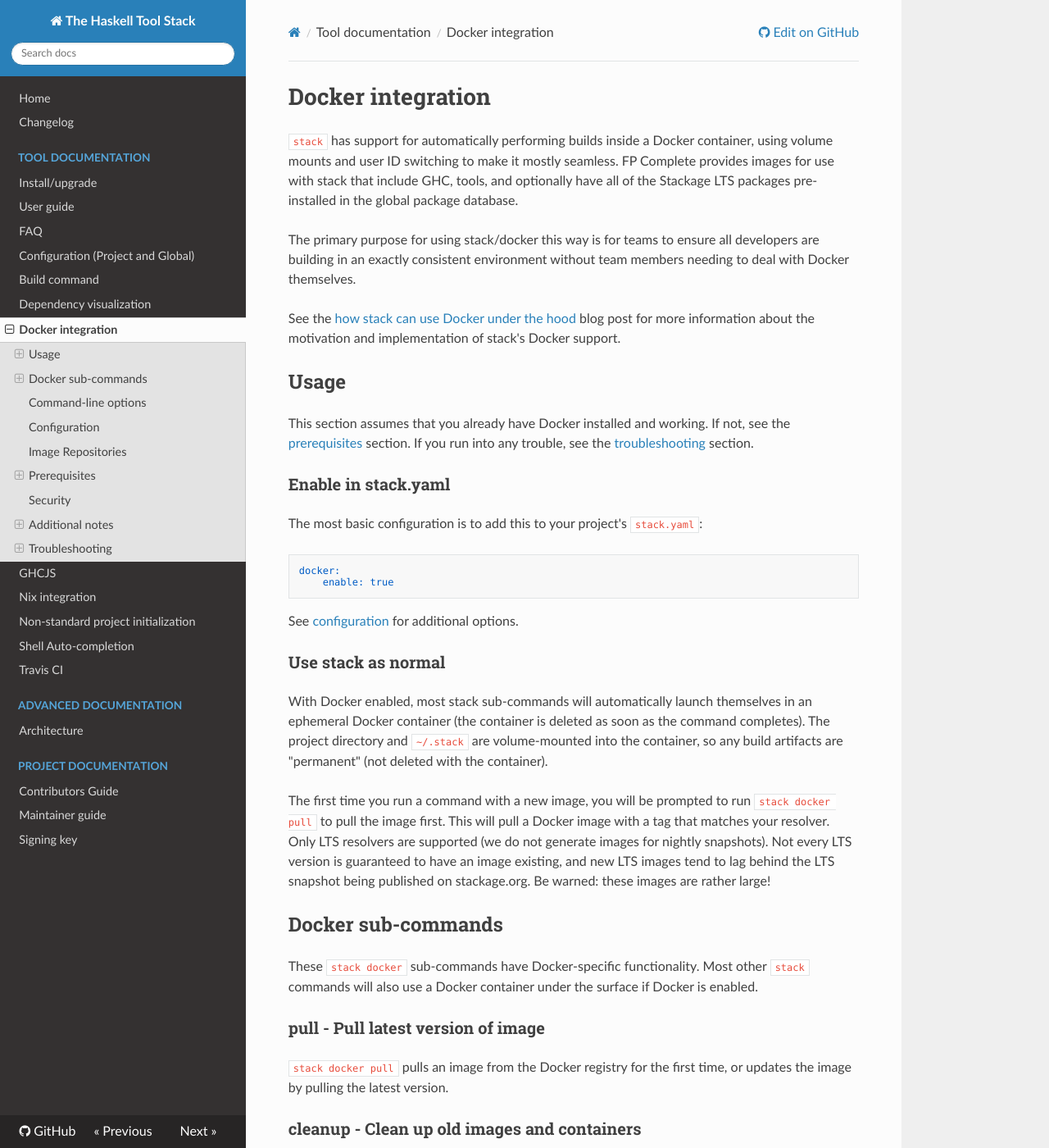
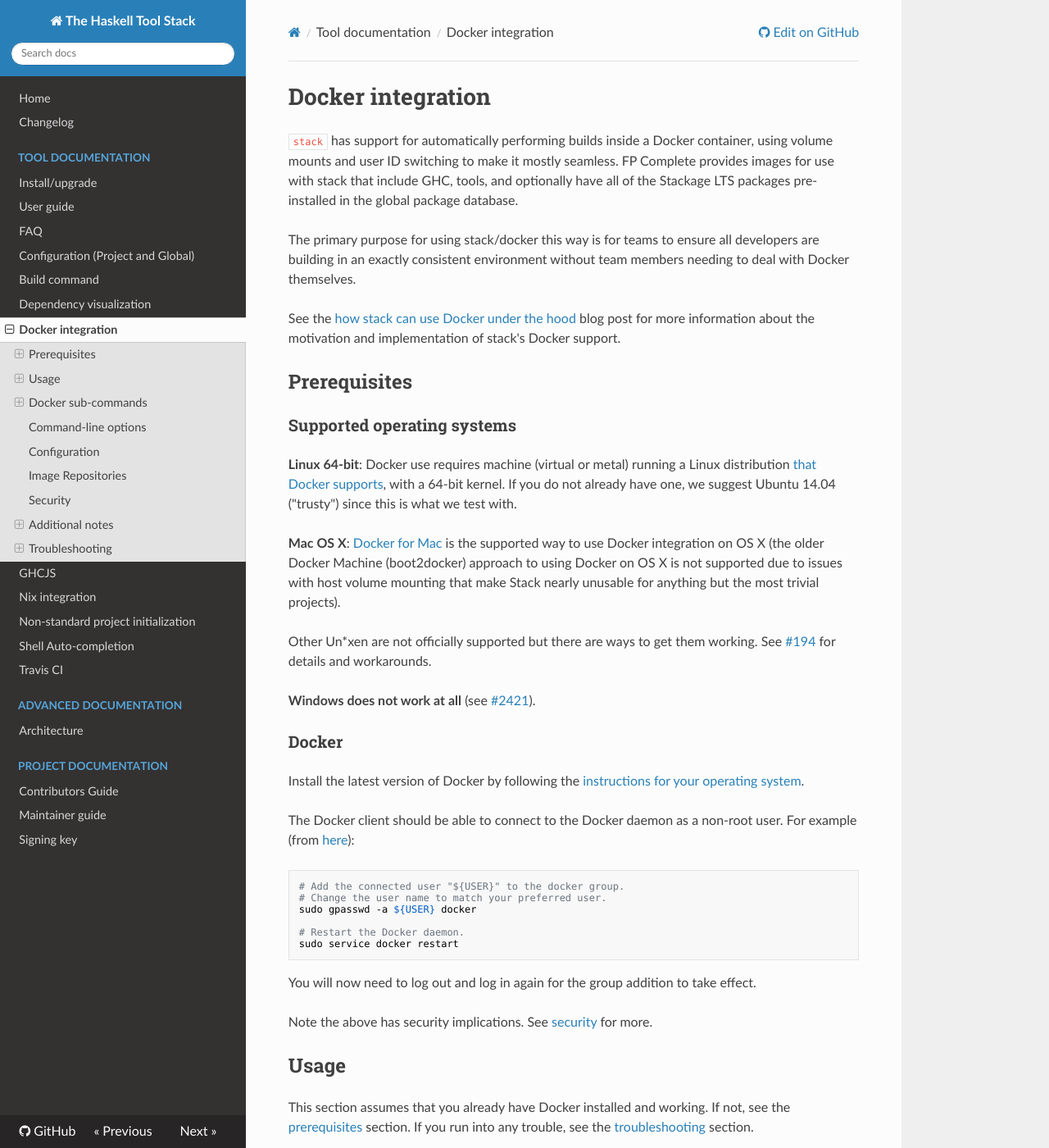
Before and after one commit to commercialhaskell/stack, an MkDocs documentation site: the page built from doc/docker_integration.md, in a window 1280 px wide and 1400 px high. Shown: the whole window at 82% size. Built offline with MkDocs 1.6.1, drawn with Linux system fonts in a browser that asks for light colours; nearby versions of some CDN libraries; old or Windows-style settings are respelled for this version of MkDocs; some of the changed text lies outside the part shown.

Commit message:
doc: update Docker docs for OS X
Also move prerequisites to top and clarify.

```diff
--- a/doc/docker_integration.md
+++ b/doc/docker_integration.md
@@ -16,6 +16,51 @@
 blog post for more information about the motivation and implementation of stack's
 Docker support.
 
+Prerequisites
+-------------------------------------------------------------------------------
+
+### Supported operating systems
+
+**Linux 64-bit**: Docker use requires machine (virtual or metal) running a Linux
+distribution
+[that Docker supports](https://docs.docker.com/installation/#installation), with
+a 64-bit kernel. If you do not already have one, we suggest Ubuntu 14.04
+("trusty") since this is what we test with.
+
+**Mac OS X**: [Docker for Mac](https://docs.docker.com/docker-for-mac/) is the
+supported way to use Docker integration on OS X (the older Docker Machine
+(boot2docker) approach to using Docker on OS X is not supported due to issues
+with host volume mounting that make Stack nearly unusable for anything but the
+most trivial projects).
+
+Other Un*xen are not officially supported but there are ways to get them working.
+See [#194](https://github.com/commercialhaskell/stack/issues/194) for details
+and workarounds.
+
+**Windows does not work at all** (see
+[#2421](https://github.com/commercialhaskell/stack/issues/2421)).
+
+### Docker
+
+Install the latest version of Docker by following the
+[instructions for your operating system](http://docs.docker.com/installation/).
+
+The Docker client should be able to connect to the Docker daemon as a non-root
+user. For example (from
+[here](http://docs.docker.com/installation/ubuntulinux/#ubuntu-raring-1304-and-saucy-1310-64-bit)):
+
+    # Add the connected user "${USER}" to the docker group.
+    # Change the user name to match your preferred user.
+    sudo gpasswd -a ${USER} docker
+
+    # Restart the Docker daemon.
+    sudo service docker restart
+
+You will now need to log out and log in again for the group addition
+to take effect.
+
+Note the above has security implications.  See [security](#security) for more.
+
 Usage
 -------------------------------------------------------------------------------
 
@@ -30,7 +75,8 @@
     docker:
         enable: true
 
-See [configuration](#configuration) for additional options.
+See [configuration](#configuration) for additional options. You can enable it on
+the command-line using `stack --docker`.
 
 ### Use stack as normal
 
```
Also changed, not shown: other parts of doc/docker_integration.md (+0 -37 lines).
